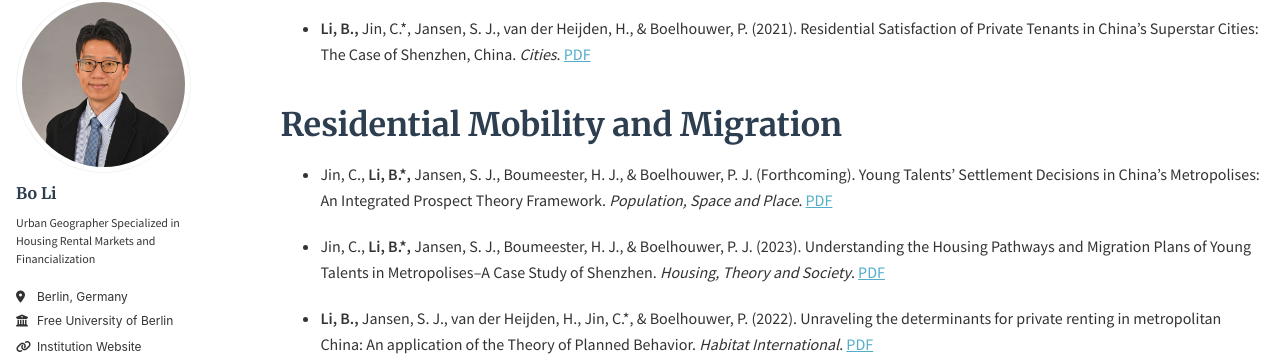
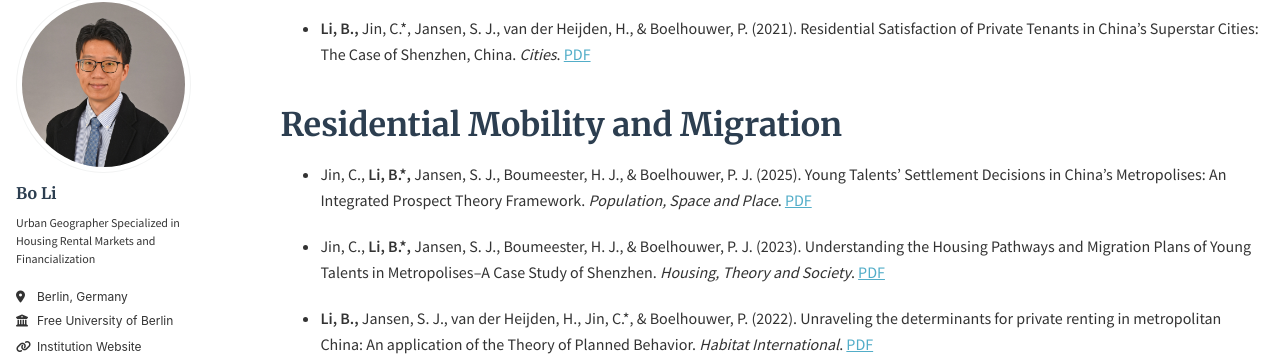
Before and after one commit to housingforall/housingforall.github.io, a Jekyll site: the page built from _pages/publications.md, in a window 1280 px wide and 900 px high, scrolled down 620 px. Shown: the part 96-454 px from the top of the window. Built offline with Jekyll 4.4.1, drawn with Linux system fonts in a browser that asks for light colours; some web fonts are replaced.

Commit message:
Update publications.md

```diff
--- a/_pages/publications.md
+++ b/_pages/publications.md
@@ -25,7 +25,7 @@
 
 ## Residential Mobility and Migration
 
-* Jin, C., **Li, B.\*,** Jansen, S. J., Boumeester, H. J., & Boelhouwer, P. J. (Forthcoming). Young Talents' Settlement Decisions in China's Metropolises: An Integrated Prospect Theory Framework. *Population, Space and Place*. [PDF](https://housingforall.github.io/files/psp_public_version.pdf)
+* Jin, C., **Li, B.\*,** Jansen, S. J., Boumeester, H. J., & Boelhouwer, P. J. (2025). Young Talents' Settlement Decisions in China's Metropolises: An Integrated Prospect Theory Framework. *Population, Space and Place*. [PDF](https://housingforall.github.io/files/psp_public_version.pdf)
 
 * Jin, C., **Li, B.\*,** Jansen, S. J., Boumeester, H. J., & Boelhouwer, P. J. (2023). Understanding the Housing Pathways and Migration Plans of Young Talents in Metropolises--A Case Study of Shenzhen. *Housing, Theory and Society*. [PDF](https://housingforall.github.io/files/hts_2023.pdf)
 
```
